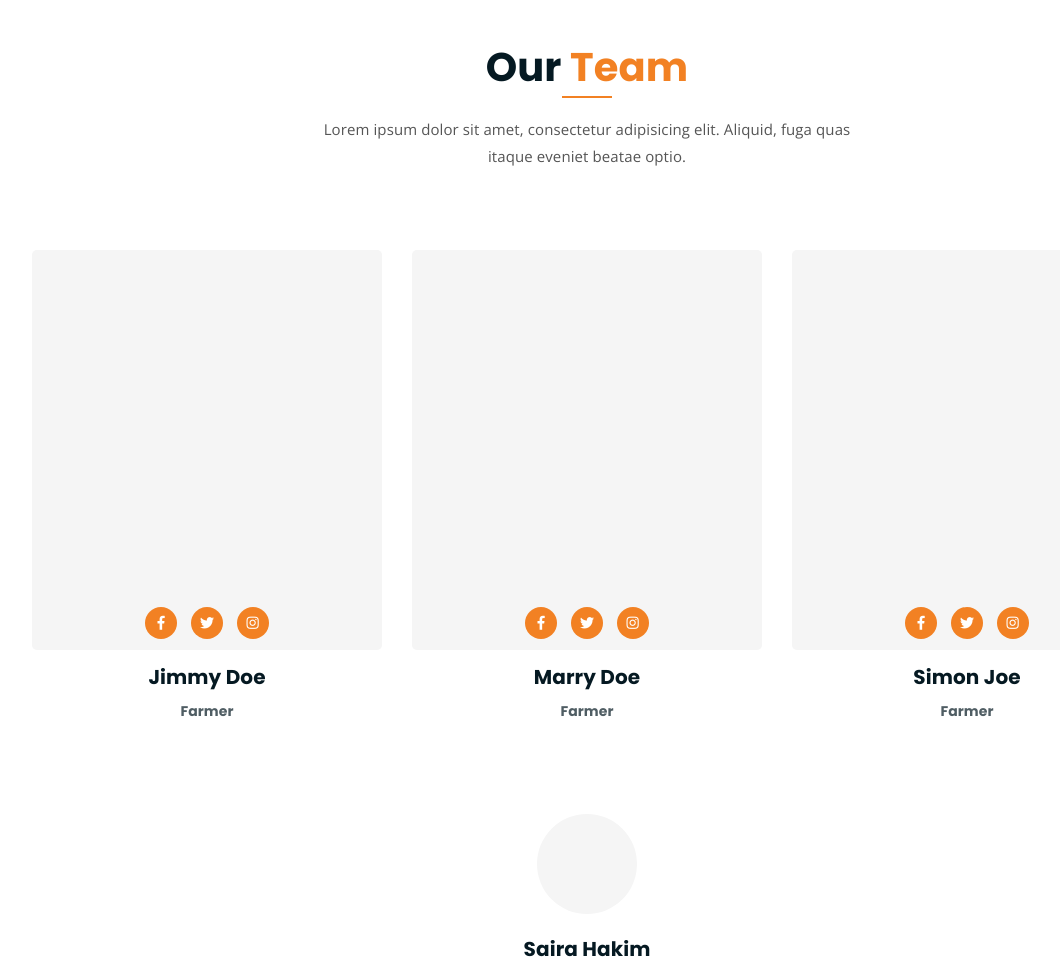
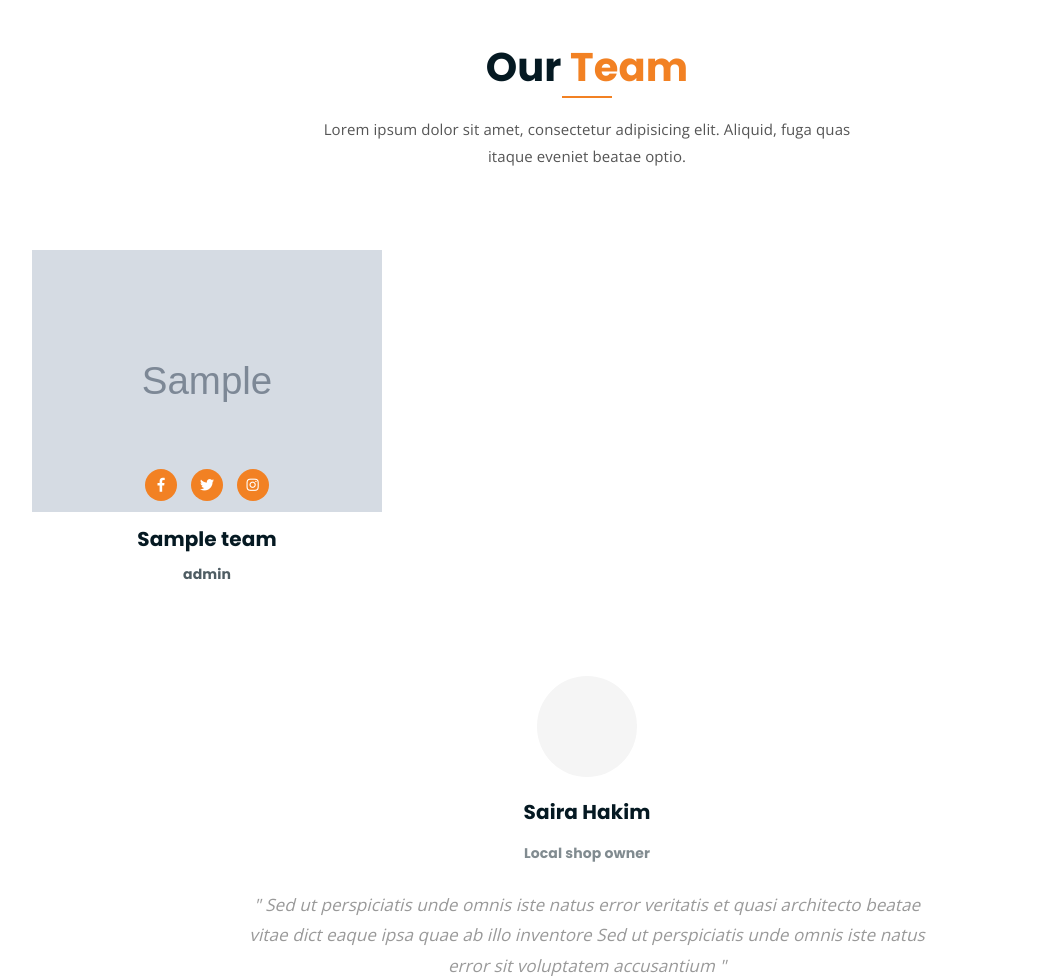
Before and after one commit to salmansadafi/fruit_site, a Django app: page /about/ in a window 1280 px wide. Shown: the part 1763-2739 px from the top of the page, without its empty margins (53-1113 px from the left). Run offline with Django 4.2, Linux system fonts and the light colour scheme; tables that the repository leaves empty hold one stand-in row (values such as "Sample post"); grey boxes marked "Sample" are stand-in pictures; some libraries are stand-ins or nearby versions.

Commit message:
create team model for about page

```diff
--- a/core/admin.py
+++ b/core/admin.py
@@ -1,5 +1,5 @@
 from django.contrib import admin
-from core.models import Contact,Newsletter,Product
+from core.models import Contact,Newsletter,Product,Team
 # Register your models here.
 
 
@@ -22,3 +22,4 @@ class ProductAdmin(admin.ModelAdmin):
 admin.site.register(Contact,ContactAdmin)
 admin.site.register(Newsletter)
 admin.site.register(Product,ProductAdmin)
+admin.site.register(Team)
--- a/core/models.py
+++ b/core/models.py
@@ -36,3 +36,13 @@ class Product(models.Model):
 
     def __str__(self):
         return self.title
+
+class Team(models.Model):
+    image = models.ImageField(upload_to='team',null=True,blank=True)
+    name = models.CharField(max_length=255)
+    role = models.CharField(max_length=255)
+    created_date = models.DateTimeField(auto_now_add=True)
+    updated_date = models.DateTimeField(auto_now=True)
+
+    def __str__(self):
+        return self.name
--- a/core/views.py
+++ b/core/views.py
@@ -1,6 +1,6 @@
 from django.shortcuts import render
 from blog.models import Post
-from .models import Product
+from .models import Product,Team
 from django.utils import timezone
 from django.shortcuts import get_object_or_404
 
@@ -17,7 +17,11 @@ def index_view(request,**kwargs):
     return render(request, 'core/index.html',context)
 
 def about_view(request):
-    return render(request, 'core/about.html')
+    teams=Team.objects.all()
+    context = {
+        'teams': teams
+    }
+    return render(request, 'core/about.html',context)
 
 def contact_view(request):
     return render(request, 'core/contact.html')
--- a/templates/core/about.html
+++ b/templates/core/about.html
@@ -120,10 +120,11 @@
 				</div>
 			</div>
 			<div class="row">
+				{% for team in teams %}
 				<div class="col-lg-4 col-md-6">
 					<div class="single-team-item">
-						<div class="team-bg team-bg-1"></div>
-						<h4>Jimmy Doe <span>Farmer</span></h4>
+						<img src="{{team.image.url}}" alt="">
+						<h4>{{team.name}}<span>{{team.role}}</span></h4>
 						<ul class="social-link-team">
 							<li><a href="#" target="_blank"><i class="fab fa-facebook-f"></i></a></li>
 							<li><a href="#" target="_blank"><i class="fab fa-twitter"></i></a></li>
@@ -131,28 +132,7 @@
 						</ul>
 					</div>
 				</div>
-				<div class="col-lg-4 col-md-6">
-					<div class="single-team-item">
-						<div class="team-bg team-bg-2"></div>
-						<h4>Marry Doe <span>Farmer</span></h4>
-						<ul class="social-link-team">
-							<li><a href="#" target="_blank"><i class="fab fa-facebook-f"></i></a></li>
-							<li><a href="#" target="_blank"><i class="fab fa-twitter"></i></a></li>
-							<li><a href="#" target="_blank"><i class="fab fa-instagram"></i></a></li>
-						</ul>
-					</div>
-				</div>
-				<div class="col-lg-4 col-md-6 offset-md-3 offset-lg-0">
-					<div class="single-team-item">
-						<div class="team-bg team-bg-3"></div>
-						<h4>Simon Joe <span>Farmer</span></h4>
-						<ul class="social-link-team">
-							<li><a href="#" target="_blank"><i class="fab fa-facebook-f"></i></a></li>
-							<li><a href="#" target="_blank"><i class="fab fa-twitter"></i></a></li>
-							<li><a href="#" target="_blank"><i class="fab fa-instagram"></i></a></li>
-						</ul>
-					</div>
-				</div>
+				{% endfor %}
 			</div>
 		</div>
 	</div>
```
Also changed, not shown: core/migrations/0006_team.py (added), media/team/img-1.jpg (added), media/team/img-2.jpg (added), media/team/img-3.jpg (added), static/assets/img/team/img-1.jpg (added), static/assets/img/team/img-2.jpg (added), static/assets/img/team/img-3.jpg (added).
